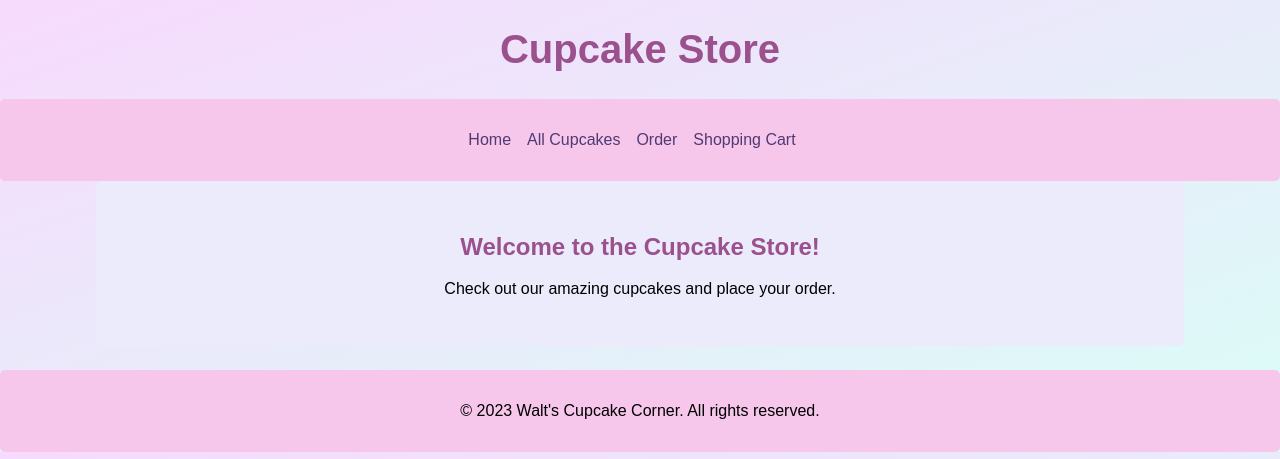
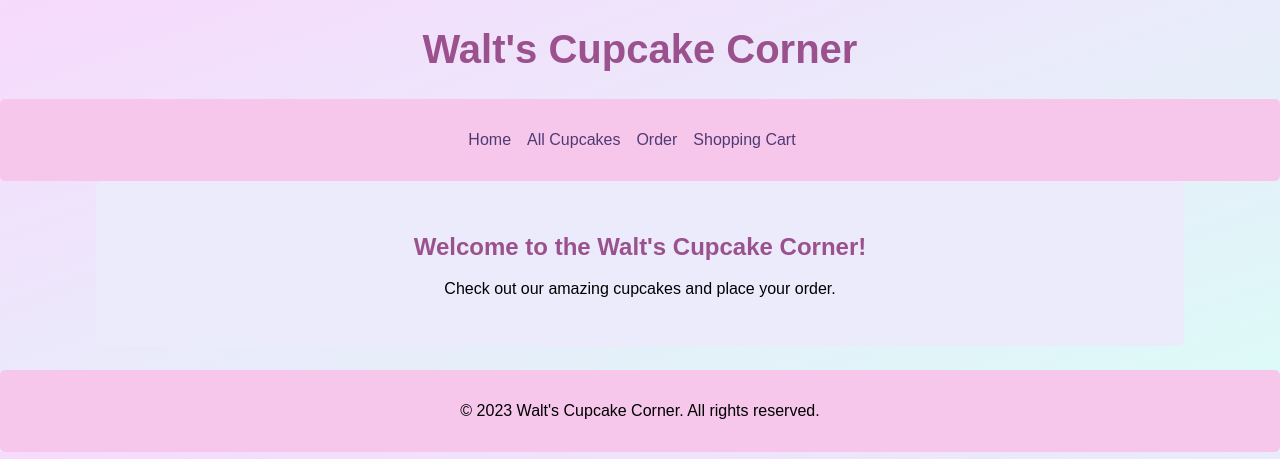
Before and after one commit to marktwixt/dm-python-unit2, a Flask app: page / in a window 1280 px wide. Shown: the top 459 px of the page. Run offline with Flask 3, Linux system fonts and the light colour scheme.

Commit message:
changed some naming conventions in my html

```diff
--- a/current-order.csv
+++ b/current-order.csv
@@ -1,2 +1,3 @@
 name,quantity,total_price
 Chocolate Dream,2,7.0
+Blueberry Burst,1,3.25
--- a/templates/cupcakes.html
+++ b/templates/cupcakes.html
@@ -11,7 +11,7 @@
   </head>
   <body>
     <header>
-      <h1>Cupcake Store</h1>
+      <h1>Walt's Cupcake Corner</h1>
     </header>
     <nav>
       <ul>
--- a/templates/index.html
+++ b/templates/index.html
@@ -8,7 +8,7 @@
 </head>
 <body>
     <header>
-        <h1>Cupcake Store</h1>
+        <h1>Walt's Cupcake Corner</h1>
     </header>
     <nav>
         <ul>
@@ -20,7 +20,7 @@
     </nav>
     <main class="container">
         <div class="welcome-message">
-            <h2>Welcome to the Cupcake Store!</h2>
+            <h2>Welcome to the Walt's Cupcake Corner!</h2>
             <p>Check out our amazing cupcakes and place your order.</p>
         </div>
     </main>
--- a/templates/individual-cupcake.html
+++ b/templates/individual-cupcake.html
@@ -8,7 +8,7 @@
 </head>
 <body>
     <header>
-        <h1>Cupcake Store</h1>
+        <h1>Walt's Cupcake Corner</h1>
     </header>
     <nav>
         <ul>
--- a/templates/order.html
+++ b/templates/order.html
@@ -8,7 +8,7 @@
 </head>
 <body>
     <header>
-        <h1>Cupcake Store</h1>
+        <h1>Walt's Cupcake Corner</h1>
     </header>
     <nav>
         <ul>
```
